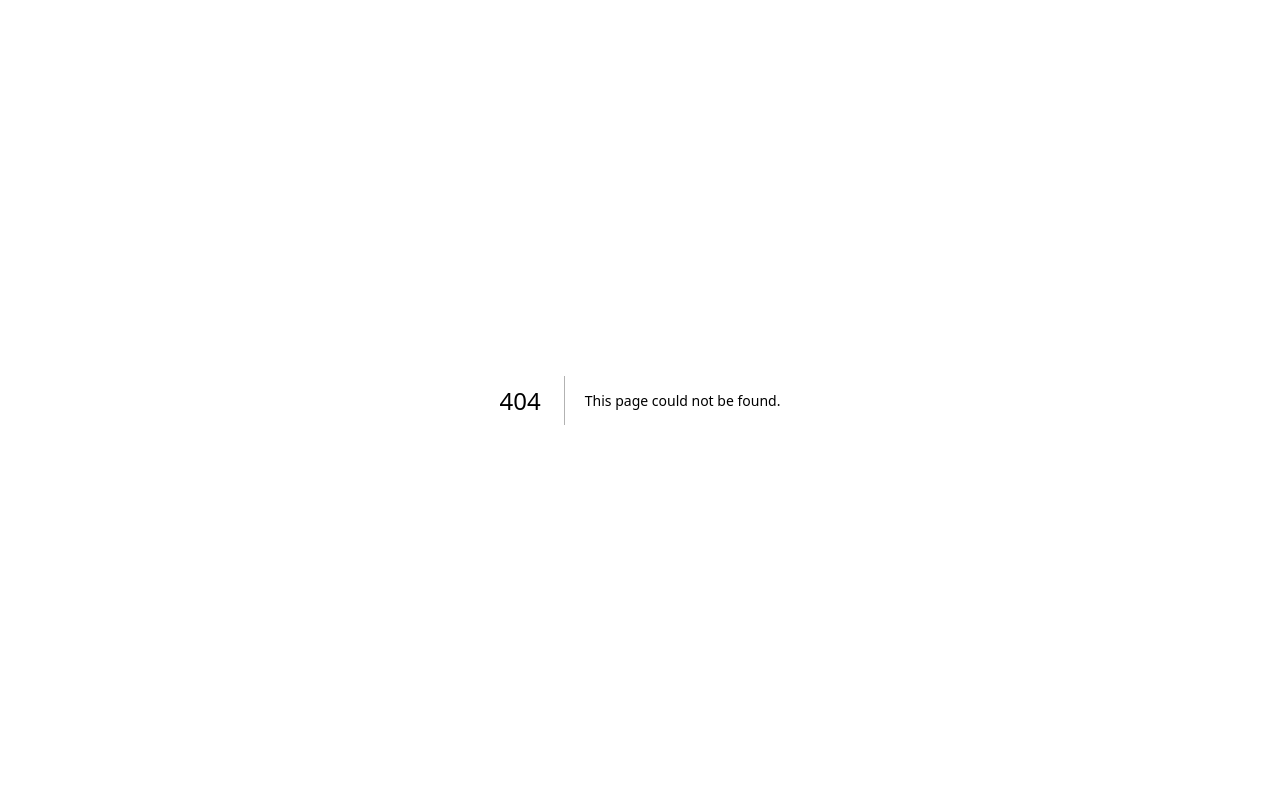
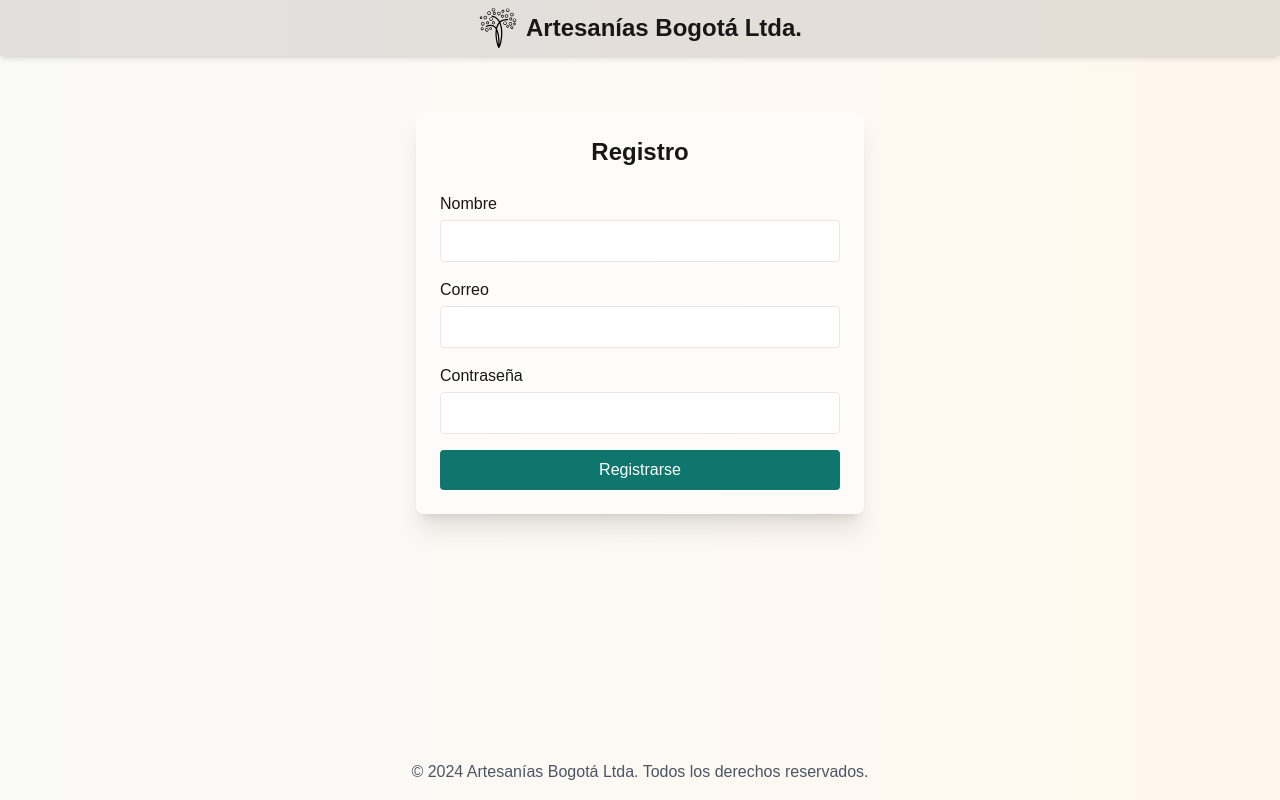
Before and after one commit to KristianMayorga/Ecommerce-Artesanias, a Next.js app in the folder frontend/: page /register in a window 1280 px wide. Before the commit this address had no page. Built offline with nearby package versions, Linux system fonts and the light colour scheme.

Commit message:
feat: Implementación inicial del Login, Register Header y Footer

```diff
--- a/frontend/package.json
+++ b/frontend/package.json
@@ -9,10 +9,12 @@
     "lint": "next lint"
   },
   "dependencies": {
+    "@hookform/resolvers": "^3.9.0",
     "next": "14.2.15",
     "react": "^18",
     "react-dom": "^18",
-    "react-hook-form": "^7.53.0"
+    "react-hook-form": "^7.53.0",
+    "yup": "^1.4.0"
   },
   "devDependencies": {
     "@types/node": "^20",
--- /dev/null
+++ b/frontend/src/app/components/Footer.tsx
@@ -0,0 +1,13 @@
+import React from 'react';
+
+const Footer: React.FC = () => {
+    return (
+        <footer className="text-gray-600 py-4 sticky bottom-0 w-full">
+            <div className="container mx-auto px-4 text-center">
+                <p>&copy; {new Date().getFullYear()} Artesanías Bogotá Ltda. Todos los derechos reservados.</p>
+            </div>
+        </footer>
+    );
+};
+
+export default Footer;
--- /dev/null
+++ b/frontend/src/app/components/Header.tsx
@@ -0,0 +1,20 @@
+import Image from 'next/image';
+
+const Header = () => {
+    return (
+        <header className="sticky top-0 z-50 shadow-md bg-stone-400/30">
+            <div className="container mx-auto px-4 py-2 flex items-center justify-center">
+                <Image
+                    src="/images/logoArtesanias.svg"
+                    alt="Logo"
+                    width={40}
+                    height={40}
+                    className="mr-2"
+                />
+                <h1 className="text-2xl font-bold">Artesanías Bogotá Ltda.</h1>
+            </div>
+        </header>
+    );
+};
+
+export default Header;
--- /dev/null
+++ b/frontend/src/app/components/Login.tsx
@@ -0,0 +1,96 @@
+'use client';
+
+import React, { useState } from 'react';
+import { useForm, SubmitHandler } from 'react-hook-form';
+import { yupResolver } from '@hookform/resolvers/yup';
+import * as yup from 'yup';
+import { useRouter } from 'next/navigation';
+
+interface ILoginInputs {
+    correo: string;
+    contraseña: string;
+}
+
+const schema = yup.object().shape({
+    correo: yup
+        .string()
+        .matches(/^[^@]+@[^@]+\.[a-zA-Z]{2,}$/, 'Debe ser un correo válido.')
+        .required('El correo es obligatorio'),
+    contraseña: yup
+        .string()
+        .required('La contraseña es obligatoria'),
+});
+
+// Mock de usuario para validación
+const mockUser = {
+    correo: 'usuario@ejemplo.com',
+    contraseña: 'Contraseña123!'
+};
+
+const Login: React.FC = () => {
+    const router = useRouter();
+    const [loginError, setLoginError] = useState<string | null>(null);
+
+    const {
+        register,
+        handleSubmit,
+        formState: { errors },
+    } = useForm<ILoginInputs>({
+        resolver: yupResolver(schema),
+    });
+
+    const onSubmit: SubmitHandler<ILoginInputs> = (data) => {
+        if (data.correo === mockUser.correo && data.contraseña === mockUser.contraseña) {
+            // Login exitoso
+            localStorage.setItem('isLoggedIn', 'true');
+            router.push('/home');
+        } else {
+            // Login fallido
+            setLoginError('Correo o contraseña incorrectos');
+        }
+    };
+
+    return (
+        <div className="max-w-md mx-auto mt-10 p-6 bg-white/50 rounded-lg shadow-xl">
+            <h2 className="text-2xl font-bold mb-6 text-center">Iniciar Sesión</h2>
+            <form onSubmit={handleSubmit(onSubmit)} className="space-y-4">
+                <div>
+                    <label htmlFor="correo" className="block mb-1 font-medium">Correo</label>
+                    <input
+                        id="correo"
+                        type="email"
+                        {...register('correo')}
+                        className="w-full px-3 py-2 border rounded focus:outline-none focus:ring-2 focus:ring-blue-500"
+                    />
+                    {errors.correo && <p className="text-red-500 text-sm mt-1">{errors.correo.message}</p>}
+                </div>
+
+                <div>
+                    <label htmlFor="contraseña" className="block mb-1 font-medium">Contraseña</label>
+                    <input
+                        id="contraseña"
+                        type="password"
+                        {...register('contraseña')}
+                        className="w-full px-3 py-2 border rounded focus:outline-none focus:ring-2 focus:ring-blue-500"
+                    />
+                    {errors.contraseña && <p className="text-red-500 text-sm mt-1">{errors.contraseña.message}</p>}
+                </div>
+
+                {loginError && (
+                    <div className="bg-red-100 border border-red-400 text-red-700 px-4 py-3 rounded relative" role="alert">
+                        <span className="block sm:inline">{loginError}</span>
+                    </div>
+                )}
+
+                <button
+                    type="submit"
+                    className="w-full bg-teal-700 text-white py-2 px-4 rounded hover:bg-teal-900"
+                >
+                    Iniciar Sesión
+                </button>
+            </form>
+        </div>
+    );
+};
+
+export default Login;
--- /dev/null
+++ b/frontend/src/app/components/Register.tsx
@@ -0,0 +1,97 @@
+'use client';
+
+import React from 'react';
+import { useForm, SubmitHandler } from 'react-hook-form';
+import { yupResolver } from '@hookform/resolvers/yup';
+import * as yup from 'yup';
+import { useRouter } from 'next/navigation';
+
+interface IFormInputs {
+    nombre: string;
+    correo: string;
+    contraseña: string;
+}
+
+const schema = yup.object().shape({
+    nombre: yup.string().required('El nombre es obligatorio'),
+    correo: yup
+        .string()
+        .matches(/^[^@]+@[^@]+\.[a-zA-Z]{2,}$/, 'Debe ser un correo válido.')
+        .required('El correo es obligatorio'),
+    contraseña: yup
+        .string()
+        .matches(
+            /^(?=.*[a-z])(?=.*[A-Z])(?=.*\d)(?=.*[@$!%*?&])[A-Za-z\d@$!%*?&]{8,}$/,
+            'La contraseña debe tener al menos 8 caracteres, una mayúscula, una minúscula, un número y un carácter especial'
+        )
+        .required('La contraseña es obligatoria'),
+});
+
+const Register: React.FC = () => {
+    const router = useRouter();
+
+    const {
+        register,
+        handleSubmit,
+        formState: { errors },
+    } = useForm<IFormInputs>({
+        resolver: yupResolver(schema),
+    });
+
+    const onSubmit: SubmitHandler<IFormInputs> = (data) => {
+        console.log(data);
+        // Guardar en localStorage
+        localStorage.setItem('userData', JSON.stringify(data));
+        // Redireccionar a /home
+        router.push('/home');
+    };
+
+    return (
+        <div className="max-w-md mx-auto mt-10 p-6 bg-white/50 rounded-lg shadow-xl">
+            <h2 className="text-2xl font-bold mb-6 text-center">Registro</h2>
+            <form onSubmit={handleSubmit(onSubmit)} className="space-y-4">
+                <div>
+                    <label htmlFor="nombre" className="block mb-1 font-medium">Nombre</label>
+                    <input
+                        id="nombre"
+                        type="text"
+                        {...register('nombre')}
+                        className="w-full px-3 py-2 border rounded focus:outline-none focus:ring-2 focus:ring-blue-500"
+                    />
+                    {errors.nombre && <p className="text-red-500 text-sm mt-1">{errors.nombre.message}</p>}
+                </div>
+
+                <div>
+                    <label htmlFor="correo" className="block mb-1 font-medium">Correo</label>
+                    <input
+                        id="correo"
+                        type="email"
+                        {...register('correo')}
+                        className="w-full px-3 py-2 border rounded focus:outline-none focus:ring-2 focus:ring-blue-500"
+                    />
+                    {errors.correo && <p className="text-red-500 text-sm mt-1">{errors.correo.message}</p>}
+                </div>
+
+                <div>
+                    <label htmlFor="contraseña" className="block mb-1 font-medium">Contraseña</label>
+                    <input
+                        id="contraseña"
+                        type="password"
+                        {...register('contraseña')}
+                        className="w-full px-3 py-2 border rounded focus:outline-none focus:ring-2 focus:ring-blue-500"
+                    />
+                    {errors.contraseña && <p className="text-red-500 text-sm mt-1">{errors.contraseña.message}</p>}
+                </div>
+
+                <button
+                    type="submit"
+                    className="w-full bg-teal-700 text-white py-2 px-4 rounded hover:bg-teal-900"
+                >
+                    Registrarse
+                </button>
+            </form>
+        </div>
+    );
+};
+
+export default Register;
--- a/frontend/src/app/layout.tsx
+++ b/frontend/src/app/layout.tsx
@@ -1,6 +1,8 @@
 import type { Metadata } from "next";
 import localFont from "next/font/local";
 import "./globals.css";
+import Header from "./components/Header";
+import Footer from "./components/Footer";
 
 const geistSans = localFont({
     src: "./fonts/GeistVF.woff",
@@ -14,8 +16,8 @@ const geistMono = localFont({
 });
 
 export const metadata: Metadata = {
-  title: "Create Next App",
-  description: "Generated by create next app",
+    title: "Artesanías Bogotá Ltda.",
+    description: "Descubre la belleza de las artesanías bogotanas.",
 };
 
 export default function RootLayout({
@@ -24,11 +26,13 @@ export default function RootLayout({
     children: React.ReactNode;
 }>) {
     return (
-    <html lang="en">
+        <html lang="es">
         <body
-        className={`${geistSans.variable} ${geistMono.variable} antialiased`}
+            className={`${geistSans.variable} ${geistMono.variable} antialiased flex flex-col w-full min-h-screen bg-gradient-to-r from-stone-50 to-orange-50`}
         >
-        {children}
+        <Header />
+        <main className="flex-grow">{children}</main>
+        <Footer />
         </body>
         </html>
     );
--- /dev/null
+++ b/frontend/src/app/login/page.tsx
@@ -0,0 +1,12 @@
+import React from 'react';
+import Login from "@/app/components/Login";
+
+const RegisterPage: React.FC = () => {
+    return (
+        <div className="container w-full p-4">
+            <Login />
+        </div>
+    );
+};
+
+export default RegisterPage;
--- /dev/null
+++ b/frontend/src/app/register/page.tsx
@@ -0,0 +1,12 @@
+import React from 'react';
+import Register from "@/app/components/Register";
+
+const RegisterPage: React.FC = () => {
+    return (
+        <div className="container p-4">
+            <Register />
+        </div>
+    );
+};
+
+export default RegisterPage;
```
Also changed, not shown: frontend/public/images/logoArtesanias.svg (added), 1 other file (tests, documents, lock files or other folders). Lines whose indentation alone changed are shown as unchanged.
